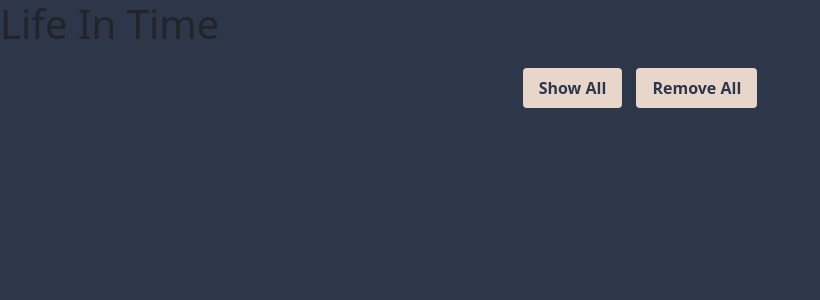
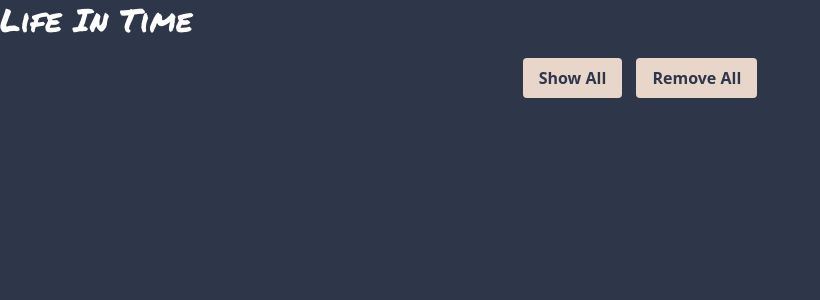
Before and after one commit to MatthewShell1/history, a PHP site: page / in a window 1280 px wide. Shown: the top 300 px of the page, without its empty margins (0-820 px from the left). Run offline with PHP 8.4, Linux system fonts and the light colour scheme; data that the repository does not hold is empty; some libraries are stand-ins or nearby versions.

Commit message:
header font

```diff
--- a/header.php
+++ b/header.php
@@ -37,6 +37,11 @@ $agent = $_SERVER['HTTP_USER_AGENT'];
   <meta name="viewport" content="width=device-width, initial-scale=1.0">
   <link rel="preconnect" href="https://fonts.googleapis.com">
   <link rel="preconnect" href="https://fonts.gstatic.com" crossorigin>
+  <link href="https://fonts.googleapis.com/css2?family=Noto+Sans:ital,wght@0,100..900;1,100..900&family=Permanent+Marker&display=swap" rel="stylesheet">
+
+
+
+
   <link href="https://cdn.jsdelivr.net/npm/bootstrap@5.3.3/dist/css/bootstrap.min.css" rel="stylesheet" integrity="sha384-QWTKZyjpPEjISv5WaRU9OFeRpok6YctnYmDr5pNlyT2bRjXh0JMhjY6hW+ALEwIH" crossorigin="anonymous">
   <script src="https://kit.fontawesome.com/29d81e24a9.js" crossorigin="anonymous" SameSite="none Secure"></script>
   <title>Life In Time</title>
--- a/index.php
+++ b/index.php
@@ -22,6 +22,14 @@ $catResult = $conn->query($catSql);
 ?>
 
 <style>
+  h1 {
+    font-family: "Permanent Marker", cursive;
+    font-weight: 400;
+    font-style: normal;
+    font-size: 2rem;
+    color: white;
+  }
+
   .filter-options {
     text-align: center;
     margin: 20px 0;
@@ -39,7 +47,7 @@ $catResult = $conn->query($catSql);
   }
 
   .filter-options button:hover {
-    background-color: #E0C7B8;
+    background-color: #D3B19C;
   }
 
   .checkbox-group {
```
